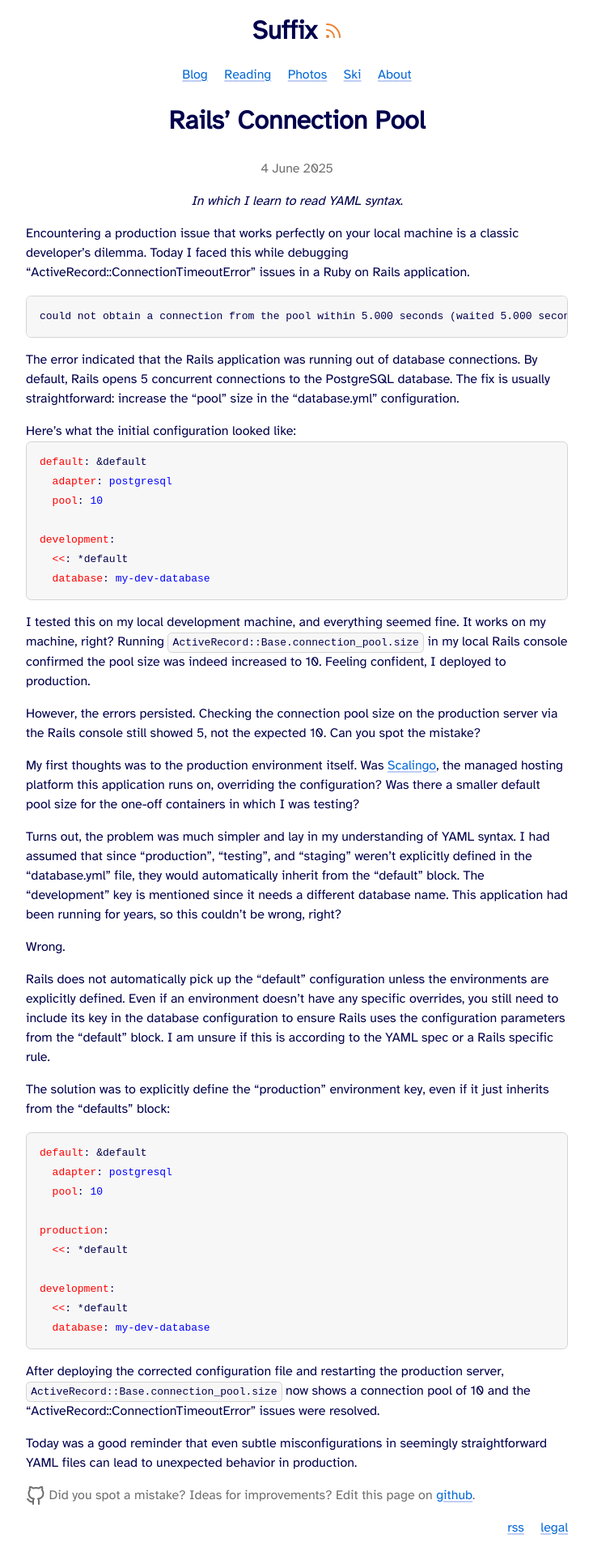
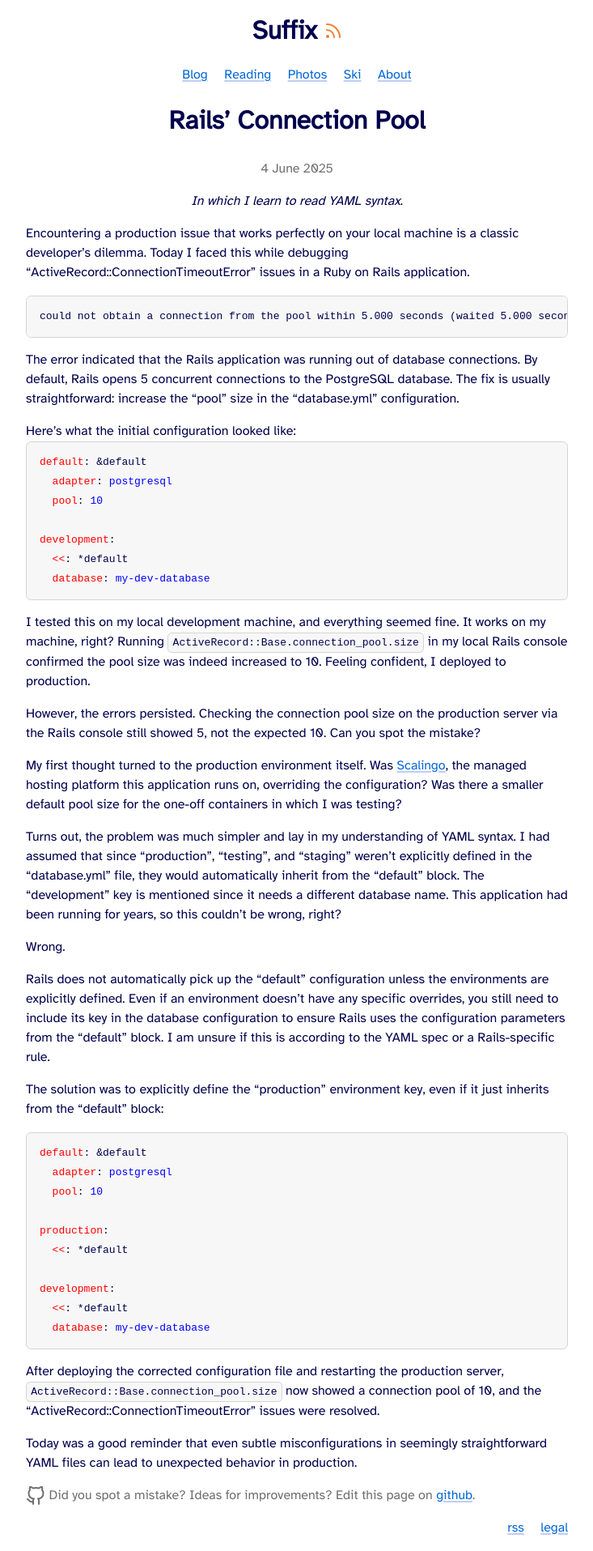
Before and after one commit to cimm/suffix, a Jekyll site: the page built from _posts/2025-06-04-rails-connection-pool.html, in a window 1280 px wide. Shown: the whole page at 81% size, without its empty margins (273-1006 px from the left). Built offline with Jekyll 4.4.1, drawn with Linux system fonts in a browser that asks for light colours.

Commit message:
Small copy improvements for the Rails Connection Pool article

```diff
--- a/_posts/2025-06-04-rails-connection-pool.html
+++ b/_posts/2025-06-04-rails-connection-pool.html
@@ -30,15 +30,15 @@ development:
 
 <p>However, the errors persisted. Checking the connection pool size on the production server via the Rails console still showed 5, not the expected 10. Can you spot the mistake?</p>
 
-<p>My first thoughts was to the production environment itself. Was <a href="https://scalingo.com/" title="Managed hosting for webapplications">Scalingo</a>, the managed hosting platform this application runs on, overriding the configuration? Was there a smaller default pool size for the one-off containers in which I was testing?</p>
+<p>My first thought turned to the production environment itself. Was <a href="https://scalingo.com/" title="Managed hosting for web applications">Scalingo</a>, the managed hosting platform this application runs on, overriding the configuration? Was there a smaller default pool size for the one-off containers in which I was testing?</p>
 
 <p>Turns out, the problem was much simpler and lay in my understanding of YAML syntax. I had assumed that since “production”, “testing”, and “staging” weren’t explicitly defined in the “database.yml” file, they would automatically inherit from the “default” block. The “development” key is mentioned since it needs a different database name. This application had been running for years, so this couldn’t be wrong, right?</p>
 
 <p>Wrong.</p>
 
-<p>Rails does not automatically pick up the “default” configuration unless the environments are explicitly defined. Even if an environment doesn’t have any specific overrides, you still need to include its key in the database configuration to ensure Rails uses the configuration parameters from the “default” block. I am unsure if this is according to the YAML spec or a Rails specific rule.</p>
+<p>Rails does not automatically pick up the “default” configuration unless the environments are explicitly defined. Even if an environment doesn’t have any specific overrides, you still need to include its key in the database configuration to ensure Rails uses the configuration parameters from the “default” block. I am unsure if this is according to the YAML spec or a Rails-specific rule.</p>
 
-<p>The solution was to explicitly define the “production” environment key, even if it just inherits from the “defaults” block:</p>
+<p>The solution was to explicitly define the “production” environment key, even if it just inherits from the “default” block:</p>
 
 {% highlight yml %}
 default: &default
@@ -53,6 +53,6 @@ development:
   database: my-dev-database
 {% endhighlight %}
 
-<p>After deploying the corrected configuration file and restarting the production server, <kbd>ActiveRecord::Base.connection_pool.size</kbd> now shows a connection pool of 10 and the “ActiveRecord::ConnectionTimeoutError” issues were resolved.</p>
+<p>After deploying the corrected configuration file and restarting the production server, <kbd>ActiveRecord::Base.connection_pool.size</kbd> now showed a connection pool of 10, and the “ActiveRecord::ConnectionTimeoutError” issues were resolved.</p>
 
 <p>Today was a good reminder that even subtle misconfigurations in seemingly straightforward YAML files can lead to unexpected behavior in production.</p>
```
